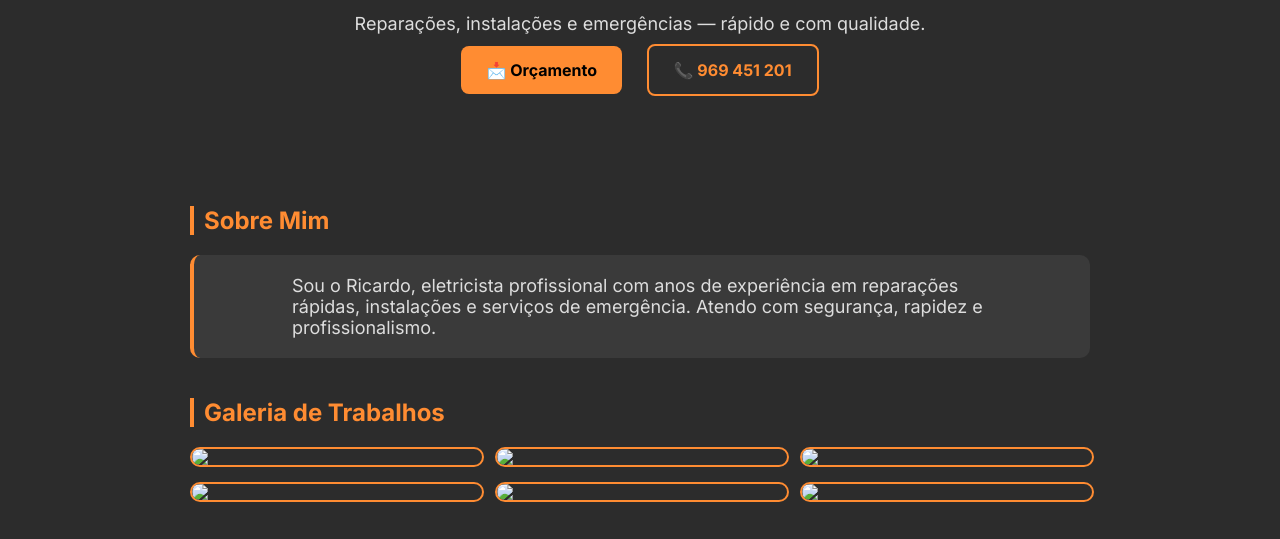
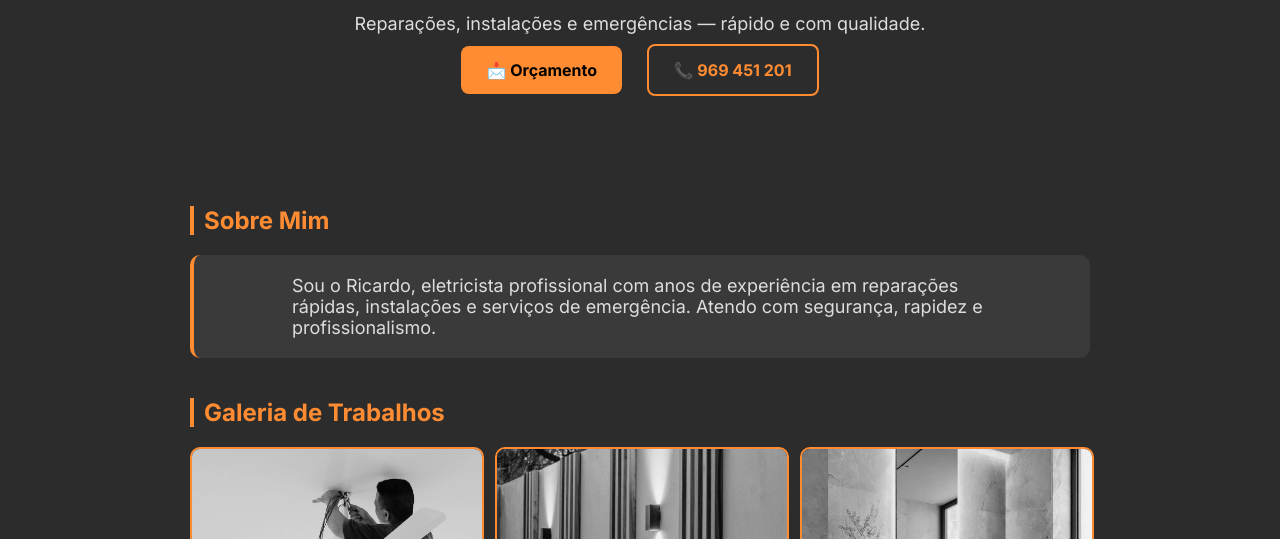
Before and after one commit to EletroVags/EletroVags.github.io, a plain HTML site: page index.html in a window 1280 px wide. Shown: the part 245-784 px from the top of the page. Drawn offline with Linux system fonts and the light colour scheme.

Commit message:
Add files via upload

```diff
--- a/index.html
+++ b/index.html
@@ -184,12 +184,12 @@
     <h2>Galeria de Trabalhos</h2>
 
     <div class="gallery">
-        <img src="imagens/Foto1.jpg" onclick="openLightbox('imagens/Foto1.jpg')">
-        <img src="imagens/Foto2.jpg" onclick="openLightbox('imagens/Foto2.jpg')">
-        <img src="imagens/Foto3.jpg" onclick="openLightbox('imagens/Foto3.jpg')">
-        <img src="imagens/Foto4.jpg" onclick="openLightbox('imagens/Foto4.jpg')">
-        <img src="imagens/Foto5.jpg" onclick="openLightbox('imagens/Foto5.jpg')">
-        <img src="imagens/Foto6.jpg" onclick="openLightbox('imagens/Foto6.jpg')">
+        <img src="Foto1.jpeg" onclick="openLightbox('Foto1.jpeg')">
+        <img src="Foto2.jpeg" onclick="openLightbox('Foto2.jpeg')">
+        <img src="Foto3.jpeg" onclick="openLightbox('Foto3.jpeg')">
+        <img src="Foto4.jpeg" onclick="openLightbox('Foto4.jpeg')">
+        <img src="Foto5.jpeg" onclick="openLightbox('Foto5.jpeg')">
+        <img src="Foto6.jpeg" onclick="openLightbox('Foto6.jpeg')">
     </div>
 </section>
 
```
